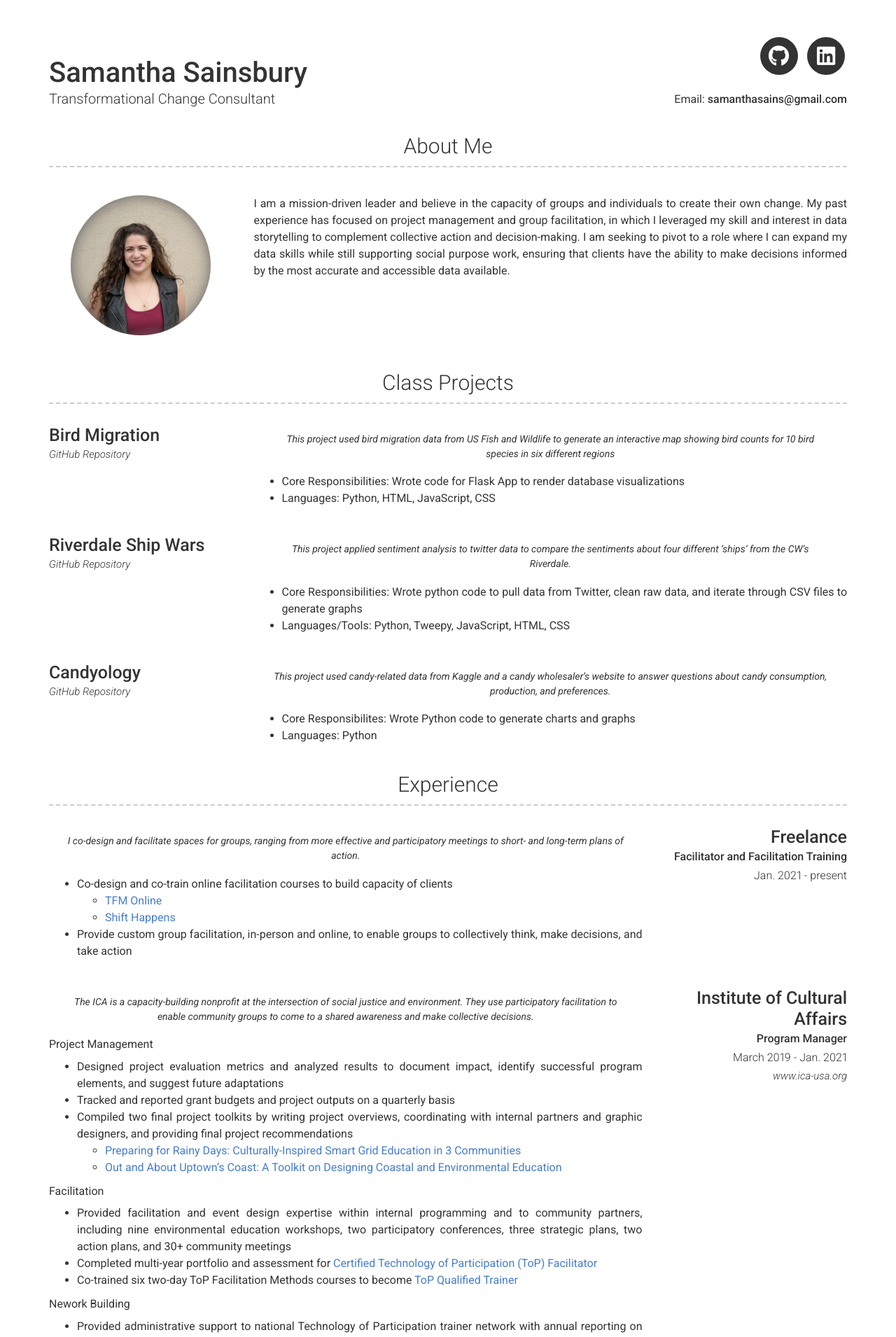
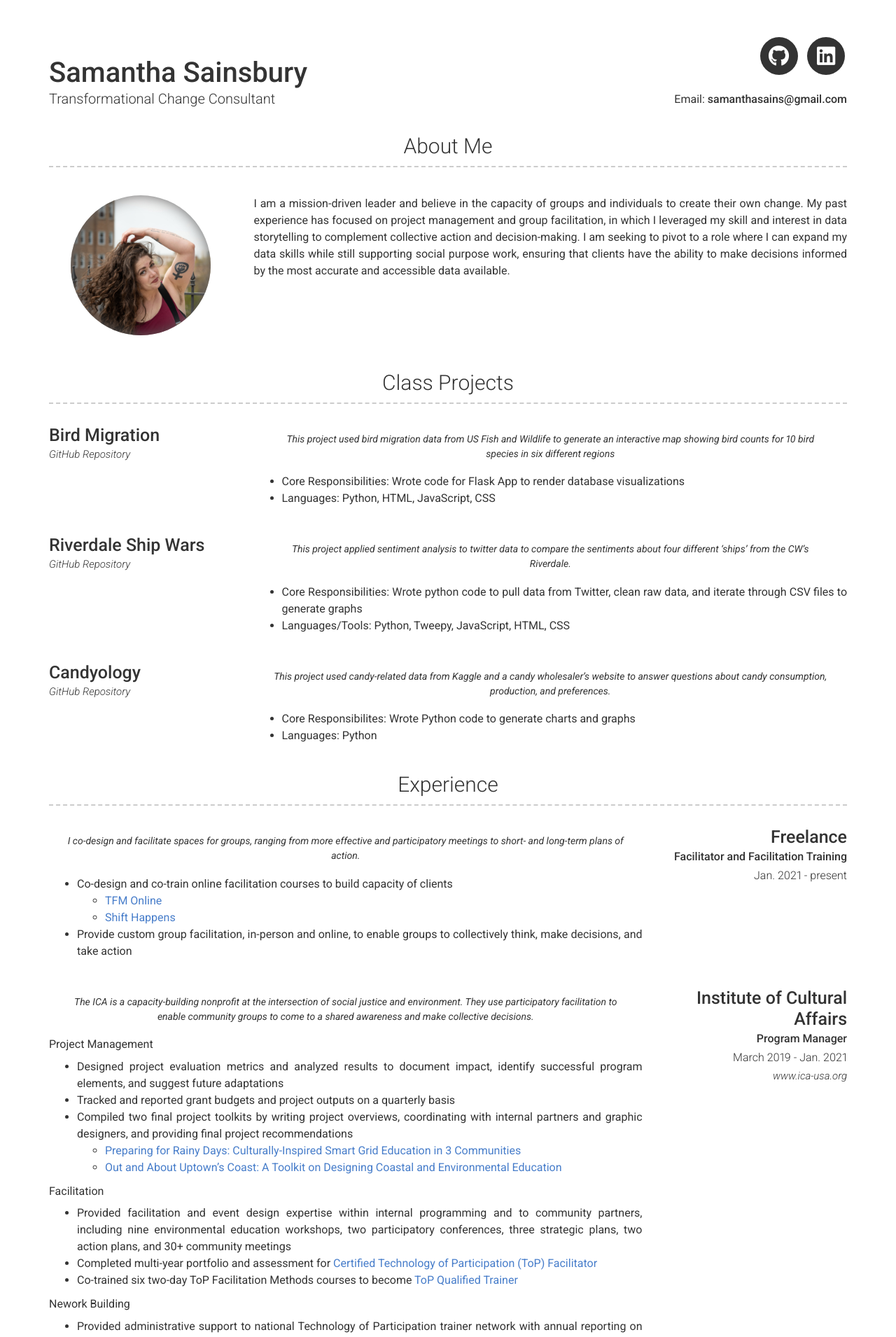
Before and after one commit to samanthasains/samanthasains.github.io, a Jekyll site: the page built from index.md, in a window 1280 px wide. Shown: the top 1910 px of the page at 70% size. Built offline with Jekyll 4.4.1, drawn with Linux system fonts in a browser that asks for light colours; nearby versions of some CDN libraries.

Commit message:
Update _config.yml

```diff
--- a/_config.yml
+++ b/_config.yml
@@ -26,7 +26,7 @@ linkedin_username: samanthasainsbury
 
 # About Section
 # about_title: About Me (Use this to override about section title)
-about_profile_image: images/profile-2.jpg
+about_profile_image: images/profile-1.jpg
 about_content: | # this will include new lines to allow paragraphs
   I am a mission-driven leader and believe in the capacity of groups and individuals to create their own change. My past experience has focused on project management and group facilitation, in which I leveraged my skill and interest in data storytelling to complement collective action and decision-making. I am seeking to pivot to a role where I can expand my data skills while still supporting social purpose work, ensuring that clients have the ability to make decisions informed by the most accurate and accessible data available.
 
```
